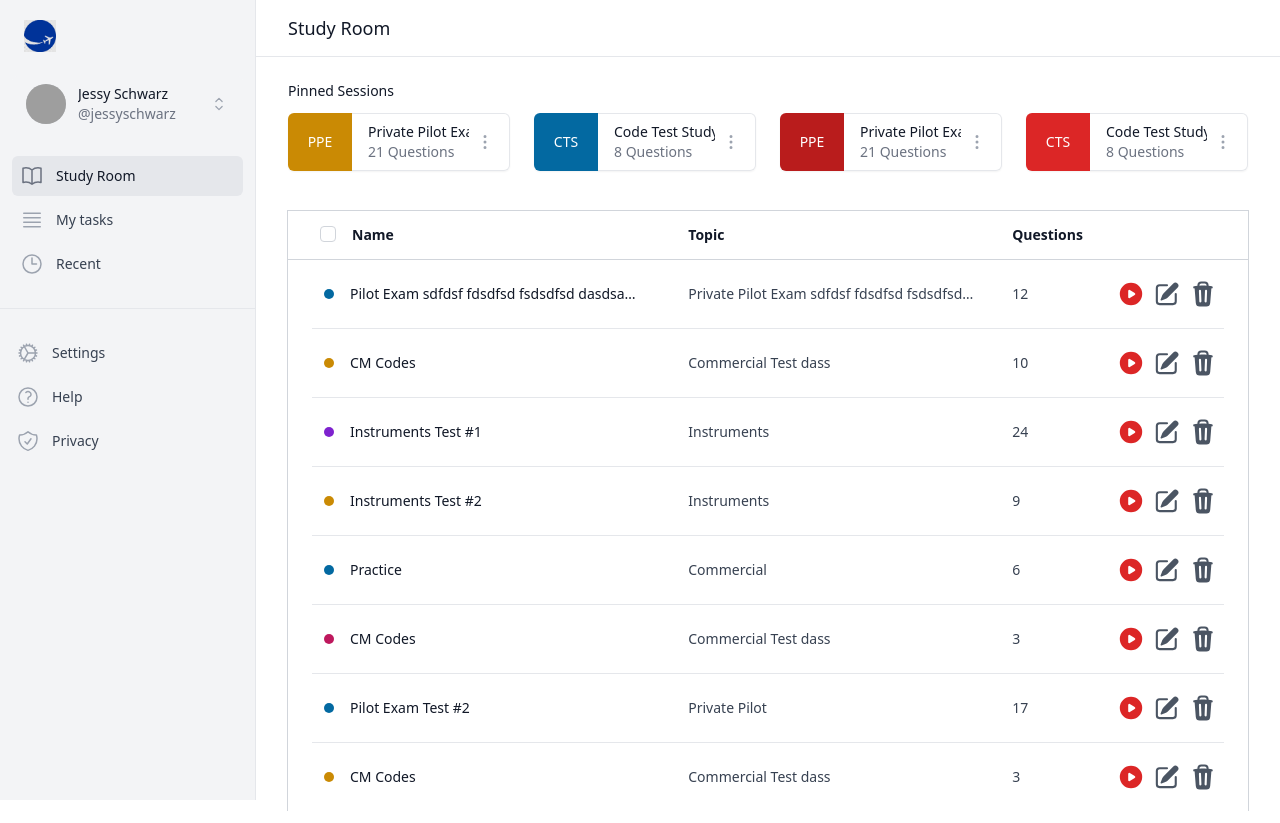
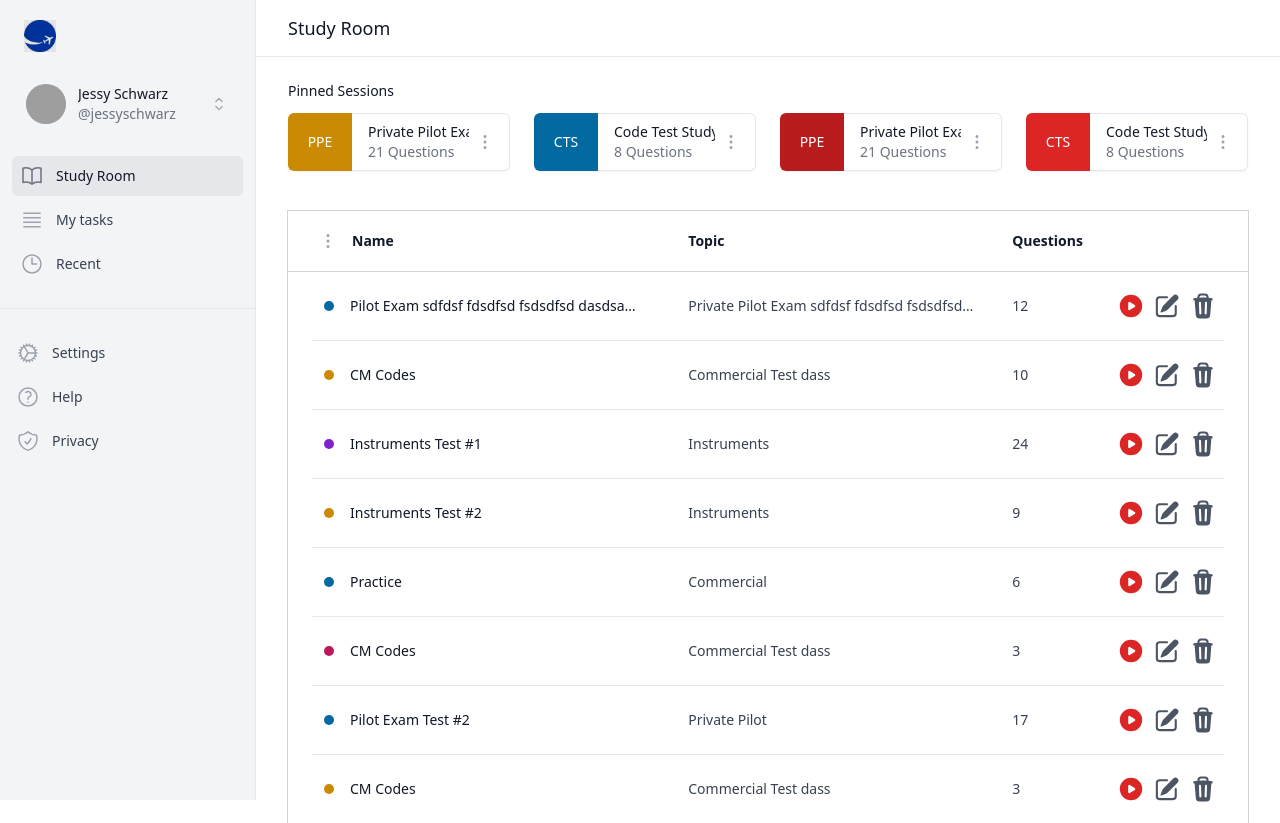
Before and after one commit to maariyadiminsky/pilot-buddy, a React (Create React App) app: page / in a window 1280 px wide. Built offline with nearby package versions, Linux system fonts and the light colour scheme; grey boxes are pictures that could not be loaded; a web font is replaced by a local one.

Commit message:
cleanup DropdownMenu to be rendered in correct place with correct styles

```diff
--- a/src/modules/common/utils.tsx
+++ b/src/modules/common/utils.tsx
@@ -2,5 +2,5 @@ import uniqueId from 'lodash/uniqueId';
 
 export const getUniqId = (text?: string) => uniqueId(text);
 
-export const truthyString = (...classes: (string | undefined)[]) =>
+export const truthyString = (...classes: (string | undefined | boolean)[]) =>
   classes.filter(Boolean).join(' ');
--- a/src/modules/study-room/StudyRoom.tsx
+++ b/src/modules/study-room/StudyRoom.tsx
@@ -2,7 +2,7 @@
 // @ts-nocheck
 import PageWrapper from '@common/components/PageWrapper';
 import PinnedItems from '@modules/study-room/components/pinned-session/PinnedSessions';
-import Table from '@modules/study-room/components/SessionsTable';
+import SessionsTable from '@modules/study-room/components/SessionsTable';
 
 const pinnedItems = [
   {
@@ -39,11 +39,38 @@ const pinnedItems = [
   },
 ];
 
-const HomePage = () => (
-  <PageWrapper title="Study Room">
-    <PinnedItems title="Pinned Sessions" items={pinnedItems} />
-    <Table />
-  </PageWrapper>
-);
+const StudyRoom = () => {
+  // eslint-disable-next-line
+  const handleStartSession = (id: number) => {
+    // handle start session
+  };
 
-export default HomePage;
+  // eslint-disable-next-line
+  const handleEditSession = (id: number) => {
+    // handle edit session
+  };
+
+  // eslint-disable-next-line
+  const handleRemoveSession = (id: number) => {
+    // handle remove session
+  };
+
+  const handleRemoveAllSessions = () => {
+    // remove all sessions
+  };
+
+  return (
+    <PageWrapper title="Study Room">
+      <PinnedItems
+        title="Pinned Sessions"
+        items={pinnedItems}
+        {...{ handleStartSession, handleEditSession }}
+      />
+      <SessionsTable
+        {...{ handleStartSession, handleEditSession, handleRemoveSession, handleRemoveAllSessions }}
+      />
+    </PageWrapper>
+  );
+};
+
+export default StudyRoom;
--- a/src/modules/study-room/components/SessionsTable.tsx
+++ b/src/modules/study-room/components/SessionsTable.tsx
@@ -1,13 +1,7 @@
-// todo add typescript
-// @ts-nocheck
 import { truthyString, getUniqId } from '@common/utils';
-import {
-  // EllipsisVerticalIcon,
-  PlayCircleIcon,
-  PencilSquareIcon,
-  TrashIcon,
-} from '@heroicons/react/20/solid';
-import { useState, useRef, useLayoutEffect } from 'react';
+import DropdownMenu from '@common/components/DropdownMenu';
+import { PlayCircleIcon, PencilSquareIcon, TrashIcon } from '@heroicons/react/20/solid';
+import { useCallback } from 'react';
 
 const sessions = [
   {
@@ -69,59 +63,39 @@ const sessions = [
   // More plans...
 ];
 
-const SessionsTable = () => {
-  const checkbox = useRef();
-  const [checked, setChecked] = useState(false);
-  const [indeterminate, setIndeterminate] = useState(false);
-  const [selectedSessions, setSelectedSessions] = useState([]);
+interface SessionsTableProps {
+  handleStartSession: (id: number) => void;
+  handleEditSession: (id: number) => void;
+  handleRemoveSession: (id: number) => void;
+  handleRemoveAllSessions: () => void;
+}
 
-  useLayoutEffect(() => {
-    const isIndeterminate =
-      selectedSessions.length > 0 && selectedSessions.length < sessions.length;
-    setChecked(selectedSessions.length === sessions.length);
-    setIndeterminate(isIndeterminate);
-
-    if (checkbox?.current) {
-      checkbox.current.indeterminate = isIndeterminate;
-    }
-  }, [selectedSessions]);
-
-  const toggleAll = () => {
-    setSelectedSessions(checked || indeterminate ? [] : sessions);
-    setChecked(!checked && !indeterminate);
-    setIndeterminate(false);
-  };
-
+const SessionsTable = ({
+  handleStartSession,
+  handleEditSession,
+  handleRemoveSession,
+  handleRemoveAllSessions,
+}: SessionsTableProps) => {
+  const getDropdownActions = useCallback(
+    () => [
+      {
+        text: 'Delete all sessions',
+        srText: 'Remove all sessions from table',
+        handleOnClick: () => handleRemoveAllSessions(),
+      },
+    ],
+    []
+  );
   return (
     <div className="px-4 sm:px-6 lg:px-8">
       <div className="-mx-4 mt-10 ring-1 ring-gray-300 sm:mx-0">
         <table className="min-w-full divide-y divide-gray-300">
           <thead>
             <tr>
-              <th
-                scope="col"
-                className="py-3.5 pl-4 pr-3 text-left text-sm font-semibold text-gray-900 sm:pl-6"
-              >
-                <div className="flex flex-row items-center">
-                  <input
-                    type="checkbox"
-                    className="-mt-0.5 ml-2 mr-4 h-4 w-4 rounded border-gray-300 text-sky-700 focus:ring-sky-700"
-                    ref={checkbox}
-                    checked={checked}
-                    onChange={toggleAll}
-                  />
-                  {selectedSessions.length > 0 ? (
-                    <div className="left-14 top-0 flex h-4 items-center space-x-2 bg-white sm:left-12">
-                      <button
-                        type="button"
-                        className="inline-flex items-center rounded bg-white px-4 py-1 text-sm font-semibold text-sky-700 shadow-sm ring-1 ring-inset ring-sky-700 hover:text-white hover:bg-sky-700 hover:ring-sky-700 disabled:cursor-not-allowed disabled:opacity-30 disabled:hover:bg-white"
-                      >
-                        Delete all sessions
-                      </button>
-                    </div>
-                  ) : (
-                    'Name'
-                  )}
+              <th scope="col" className="py-3.5 pl-4 pr-3 text-left text-sm text-gray-900 sm:pl-6">
+                <div className="flex flex-row relative items-center">
+                  <DropdownMenu name="pinned-items" actions={getDropdownActions()} />
+                  Name
                 </div>
               </th>
               <th
@@ -136,13 +110,10 @@ const SessionsTable = () => {
               >
                 Questions
               </th>
-              <th scope="col" className="relative py-3.5 pl-3 pr-4 sm:pr-6">
-                <span className="sr-only">Select</span>
-              </th>
             </tr>
           </thead>
           <tbody>
-            {sessions.map(({ name, topic, questions, color }, planIdx) => (
+            {sessions.map(({ id, name, topic, questions, color }, planIdx) => (
               <tr key={getUniqId()}>
                 <td
                   className={truthyString(
@@ -196,27 +167,39 @@ const SessionsTable = () => {
                     'relative py-3.5 pl-3 pr-4 text-center text-sm font-medium sm:pr-6'
                   )}
                 >
-                  <div className="inline-flex items-center bg-white mx-0 px-1 py-1 text-sm font-semibold disabled:cursor-not-allowed disabled:opacity-30 disabled:hover:bg-white">
+                  <button
+                    type="button"
+                    onClick={() => handleStartSession(id)}
+                    className="inline-flex items-center bg-white mx-0 px-1 py-1 text-sm disabled:cursor-not-allowed disabled:opacity-30 disabled:hover:bg-white"
+                  >
                     <PlayCircleIcon
                       className="h-6 w-6 xl:h-7 xl:w-7 flex-shrink-0 text-red-600 hover:text-sky-700"
                       aria-hidden="true"
                     />
                     <span className="sr-only">Start test</span>
-                  </div>
-                  <div className="inline-flex items-center bg-white mx-0 px-1 py-1 text-sm font-semibold disabled:cursor-not-allowed disabled:opacity-30 disabled:hover:bg-white">
+                  </button>
+                  <button
+                    type="button"
+                    onClick={() => handleEditSession(id)}
+                    className="inline-flex items-center bg-white mx-0 px-1 py-1 text-sm disabled:cursor-not-allowed disabled:opacity-30 disabled:hover:bg-white"
+                  >
                     <PencilSquareIcon
                       className="h-6 w-6 xl:h-7 xl:w-7 flex-shrink-0 text-gray-600 hover:text-sky-700"
                       aria-hidden="true"
                     />
                     <span className="sr-only">Edit test</span>
-                  </div>
-                  <div className="inline-flex items-center bg-white mx-0 px-1 py-1 text-sm font-semibold disabled:cursor-not-allowed disabled:opacity-30 disabled:hover:bg-white">
+                  </button>
+                  <button
+                    type="button"
+                    onClick={() => handleRemoveSession(id)}
+                    className="inline-flex items-center bg-white mx-0 px-1 py-1 text-sm disabled:cursor-not-allowed disabled:opacity-30 disabled:hover:bg-white"
+                  >
                     <TrashIcon
                       className="h-6 w-6 xl:h-7 xl:w-7 flex-shrink-0 text-gray-600 hover:text-sky-700"
                       aria-hidden="true"
                     />
                     <span className="sr-only">Delete test</span>
-                  </div>
+                  </button>
                   {planIdx !== 0 ? (
                     <div className="absolute -top-px left-0 right-6 h-px bg-gray-200" />
                   ) : null}
@@ -229,5 +212,4 @@ const SessionsTable = () => {
     </div>
   );
 };
-
 export default SessionsTable;
--- a/src/modules/study-room/components/pinned-session/PinnedSessions.tsx
+++ b/src/modules/study-room/components/pinned-session/PinnedSessions.tsx
@@ -18,22 +18,19 @@ interface Item {
 interface PinnedSessionProps {
   title: string;
   items: Item[];
+  handleStartSession: (id: number) => void;
+  handleEditSession: (id: number) => void;
 }
 
-const PinnedSession = ({ title, items }: PinnedSessionProps) => {
+const PinnedSession = ({
+  title,
+  items,
+  handleStartSession,
+  handleEditSession,
+}: PinnedSessionProps) => {
   // eslint-disable-next-line
   const handleUnpinSession = (id: number) => {
     // handle unpin here
-  };
-
-  // eslint-disable-next-line
-  const handleStartSession = (id: number) => {
-    // handle start session
-  };
-
-  // eslint-disable-next-line
-  const handleEditSession = (id: number) => {
-    // handle edit session
   };
 
   const getDropdownActions = useCallback(
@@ -63,7 +60,7 @@ const PinnedSession = ({ title, items }: PinnedSessionProps) => {
       <h2 className="text-sm font-medium text-gray-900">{title}</h2>
       <ul className="mt-3 grid grid-cols-1 gap-4 sm:grid-cols-2 sm:gap-6 xl:grid-cols-4">
         {items.map(({ id, text, type, total, className }) => (
-          <li key={getUniqId(text)} className="relative col-span-1 flex rounded-md shadow-sm">
+          <li key={getUniqId(text)} className="col-span-1 flex rounded-md shadow-sm">
             <div
               className={truthyString(
                 'flex w-16 flex-shrink-0 items-center justify-center rounded-l-md text-sm font-medium text-white',
@@ -83,7 +80,12 @@ const PinnedSession = ({ title, items }: PinnedSessionProps) => {
                 </button>
                 <p className="text-gray-500">{getTypeAmount(type, total)}</p>
               </div>
-              <DropdownMenu name="pinned-items" actions={getDropdownActions(id)} wrapperId={id} />
+              <DropdownMenu
+                name="pinned-items"
+                actions={getDropdownActions(id)}
+                wrapperId={id}
+                // className="right-10 top-3"
+              />
             </div>
           </li>
         ))}
```
Also changed, not shown: src/modules/common/components/DropdownMenu.tsx (+18 -8 lines), .eslintrc.js.
